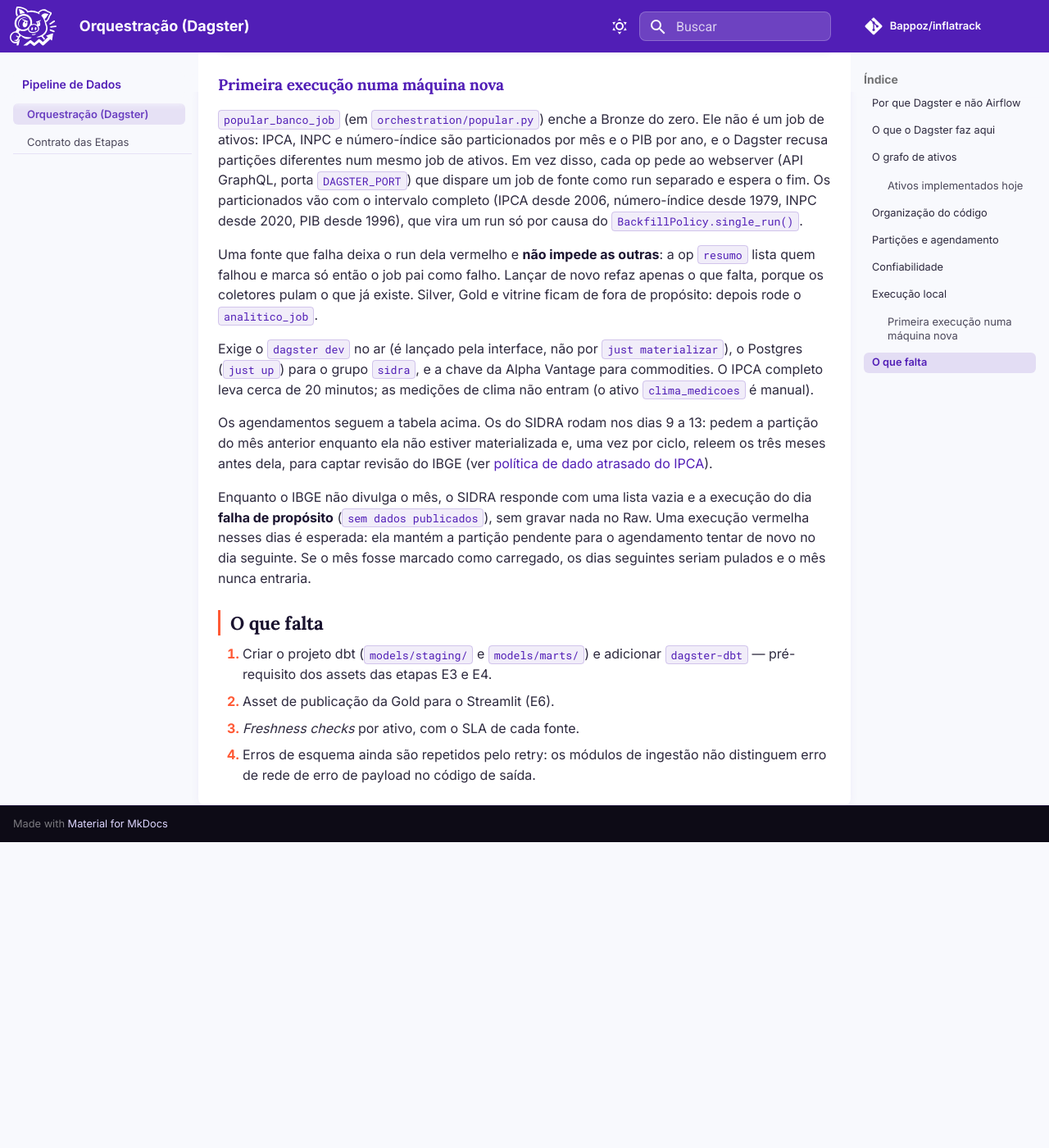
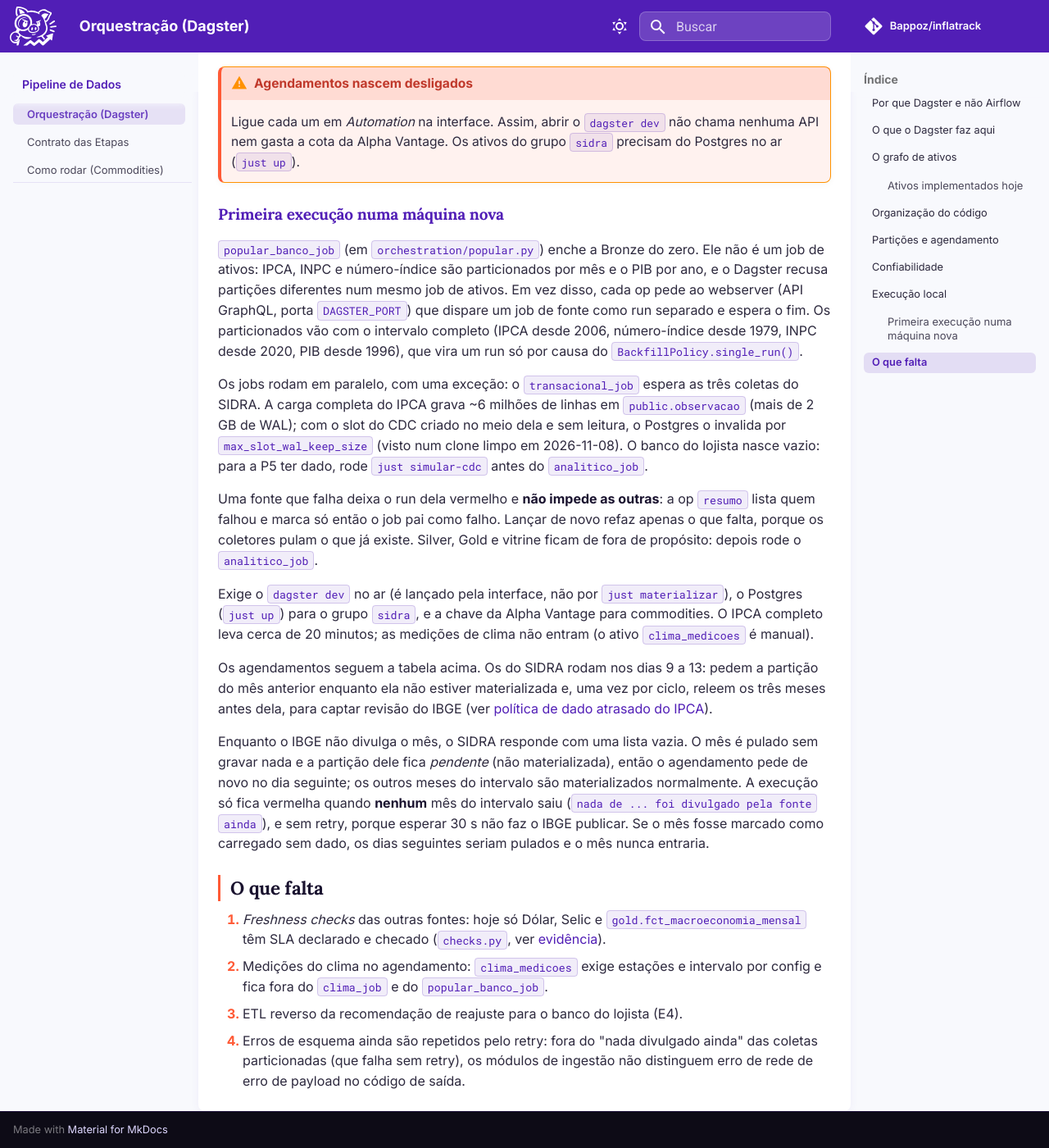
Before and after one commit to Bappoz/inflatrack, an MkDocs documentation site: the page built from docs/pipeline/orquestracao.md, in a window 1280 px wide and 1400 px high, scrolled down 4871 px. Shown: the whole window at 82% size. Built offline with MkDocs 1.6.1 and Material for MkDocs 9.7.7, drawn with Linux system fonts in a browser that asks for light colours; comment, search, counter and statistics services are not loaded; before the commit the page ends 5898 px from its top, so only the background shows below that; some of the changed text lies outside the part shown.

Commit message:
docs: E3 reproduction steps, orchestration doc in sync with backfill and dbt
- README: how to reproduce E3, migrations 0001..0005, broken docs/carga.md link
- orquestracao.md: skip-and-pending SIDRA behavior, PIB load in analitico_job, real gaps
- justfile: just test runs dbt parse first (stale manifest breaks Dagster tests)
- mkdocs: E1 evidence and commodities how-to back in nav, E3 release notes entry

```diff
--- a/docs/pipeline/orquestracao.md
+++ b/docs/pipeline/orquestracao.md
@@ -2,8 +2,8 @@
 
 O **Dagster** é o orquestrador do InflaTrack: é ele que decide *quando* cada pedaço do dado é produzido, *em que ordem* e *o que refazer* quando algo falha. Ele substitui o disparo manual das receitas do `justfile` sem mudar o código de ingestão — as receitas continuam existindo como caminho manual de emergência.
 
-!!! info "Status: em uso nos ingestores"
-    O código está em `orchestration/` e cobre as etapas E1, E2 e E7 (Raw, Bronze e a referência do IPCA no Postgres). Os assets dbt (E3/E4) e o de publicação (E6) entram quando o projeto dbt existir. A divisão de responsabilidades sustenta o [ADR 0002](../adr/0002-duckdb-unico.md) e os [Componentes](../arquitetura/componentes.md#dagster).
+!!! info "Status: em uso de ponta a ponta (E3)"
+    O código está em `orchestration/` e cobre a Bronze de todas as fontes, a Silver e a Gold do dbt (`dbt_assets.py`), a cópia da Gold para o `serie` do Postgres (`serie.py`) e os *asset checks* de frescura (`checks.py`). Falta o ETL reverso da recomendação ao lojista (E4). A divisão de responsabilidades sustenta o [ADR 0002](../adr/0002-duckdb-unico.md) e os [Componentes](../arquitetura/componentes.md#dagster).
 
 ## Por que Dagster e não Airflow
 
@@ -42,7 +42,7 @@
 | `sidra` | `ipca`, `inpc`, `ipca_numero_indice` → `ipca_duckdb` + `ipca_metadados_duckdb` | Delta (+ Postgres) → DuckDB | `bronze.ipca`, `loaders.load_ipca` |
 | `macro` | `dolar_parquet` → `dolar_duckdb`, `selic_parquet` → `selic_duckdb` | Delta → DuckDB | `bronze.dolar`, `bronze.selic`, `loaders.load_dolar`, `loaders.load_selic` |
 | `commodities` | `commodities_parquet` → `commodities_duckdb` | Delta → DuckDB | `bronze.commodities`, `loaders.load_commodities` |
-| `pib` | `pib_parquet` → `pib_duckdb` | Delta → DuckDB | `bronze.pib`, `loaders.load_pib` |
+| `pib` | `pib_parquet` → `pib_duckdb` (a carga roda no `analitico_job`, como a do IPCA) | Delta → DuckDB | `bronze.pib`, `loaders.load_pib` |
 | `pib_internacional` | `pib_china_parquet`, `pib_usa_parquet`, `pib_russia_parquet` → `pib_internacional_duckdb` | Delta → DuckDB | `bronze.pib_internacional`, `loaders.load_pib_internacional` |
 | `dieese` | `salario_minimo_parquet` → `salario_minimo_duckdb` | Delta → DuckDB | `ingest_salario_minimo`, `load_salario_minimo` |
 | `clima` | `clima_parquet` → `clima_duckdb` | Delta → DuckDB | `ingest_clima`, `load_clima` |
@@ -73,20 +73,20 @@
 
 A lógica de negócio **não muda de lugar**: cada asset chama o mesmo `main(argv)` que a receita do `justfile` chama e transforma código de saída ≠ 0 em falha. A exceção são as coletas particionadas (IPCA, INPC, número-índice e PIB): elas chamam a função de coleta que o `main` usa, porque precisam saber quais períodos vieram. Período ainda não divulgado (o mês corrente, o ano sem trimestre) é pulado e a partição dele fica *pendente*, não materializada; um backfill até o mês corrente traz o resto sem falhar. Se nada do intervalo saiu, o passo falha sem retry. O Dagster fica com a orquestração, e nada mais — o mesmo princípio que mantém o cliente de origem ignorante sobre disco e banco.
 
-Só o IPCA/INPC é particionado. As demais fontes já baixam a janela inteira e fazem *upsert*; particioná-las por dia multiplicaria chamadas de API sem ganho, porque o reprocesso já é idempotente.
+Só o IPCA/INPC (por mês) e o PIB (por ano) são particionados. As demais fontes já baixam a janela inteira e fazem *upsert*; particioná-las por dia multiplicaria chamadas de API sem ganho, porque o reprocesso já é idempotente.
 
 ## Partições e agendamento
 
 | Grupo de ativos | Partição | Agendamento previsto | Origem da cadência |
 |---|---|---|---|
 | IPCA/INPC (SIDRA) | Mensal | Dias 9 a 13, 1×/dia até materializar | Divulgação do IBGE |
-| PIB e setores (SIDRA 1846) | Trimestral | Diário no mês de divulgação | Contas nacionais trimestrais |
+| PIB e setores (SIDRA 1846) | Anual (relê o ano corrente e o anterior) | Diário nos meses de divulgação (mar, jun, set, dez) | Contas nacionais trimestrais |
 | Dólar e Selic (BCB) | Diária | Dias úteis, após o fechamento | Publicação do BCB |
 | Commodities (Alpha Vantage) | Diária | 1×/dia, respeitando a cota de 25 req./dia | Cota da API |
-| Clima (INMET) | Diária | 1×/dia | Estações automáticas |
+| Clima (INMET) | — | Catálogo 1×/dia; medições só manuais (`clima_medicoes`) | Estações automáticas |
 | Salário mínimo (DIEESE) | Mensal | 1×/mês | Publicação do DIEESE |
-| PIB da China (Banco Mundial) | Anual | 1×/mês (detecta revisão) | Revisões fora de calendário |
-| Silver e Gold (dbt) | Herdada da fonte | Disparado pelo *upstream* | Dependência do grafo |
+| PIB internacional (Banco Mundial) | — | 1×/mês, dia 1 (detecta revisão) | Revisões fora de calendário |
+| Silver, Gold e vitrine (`analitico_job`) | — | 1×/dia às 20h30, depois das fontes | Dependência do grafo |
 
 Fontes com calendário irregular (o IBGE às vezes antecipa, o DIEESE não tem dia fixo) usam agendamento **tolerante**: roda todo dia da janela e o asset só materializa quando o dado novo aparece — mais barato que acertar a data exata.
 
@@ -113,17 +113,19 @@
 
 `popular_banco_job` (em `orchestration/popular.py`) enche a Bronze do zero. Ele não é um job de ativos: IPCA, INPC e número-índice são particionados por mês e o PIB por ano, e o Dagster recusa partições diferentes num mesmo job de ativos. Em vez disso, cada op pede ao webserver (API GraphQL, porta `DAGSTER_PORT`) que dispare um job de fonte como run separado e espera o fim. Os particionados vão com o intervalo completo (IPCA desde 2006, número-índice desde 1979, INPC desde 2020, PIB desde 1996), que vira um run só por causa do `BackfillPolicy.single_run()`.
 
+Os jobs rodam em paralelo, com uma exceção: o `transacional_job` espera as três coletas do SIDRA. A carga completa do IPCA grava ~6 milhões de linhas em `public.observacao` (mais de 2 GB de WAL); com o slot do CDC criado no meio dela e sem leitura, o Postgres o invalida por `max_slot_wal_keep_size` (visto num clone limpo em 2026-11-08). O banco do lojista nasce vazio: para a P5 ter dado, rode `just simular-cdc` antes do `analitico_job`.
+
 Uma fonte que falha deixa o run dela vermelho e **não impede as outras**: a op `resumo` lista quem falhou e marca só então o job pai como falho. Lançar de novo refaz apenas o que falta, porque os coletores pulam o que já existe. Silver, Gold e vitrine ficam de fora de propósito: depois rode o `analitico_job`.
 
 Exige o `dagster dev` no ar (é lançado pela interface, não por `just materializar`), o Postgres (`just up`) para o grupo `sidra`, e a chave da Alpha Vantage para commodities. O IPCA completo leva cerca de 20 minutos; as medições de clima não entram (o ativo `clima_medicoes` é manual).
 
 Os agendamentos seguem a tabela acima. Os do SIDRA rodam nos dias 9 a 13: pedem a partição do mês anterior enquanto ela não estiver materializada e, uma vez por ciclo, releem os três meses antes dela, para captar revisão do IBGE (ver [política de dado atrasado do IPCA](../evidencias/e2/ipca.md#politica-de-dado-atrasado)).
 
-Enquanto o IBGE não divulga o mês, o SIDRA responde com uma lista vazia e a execução do dia **falha de propósito** (`sem dados publicados`), sem gravar nada no Raw. Uma execução vermelha nesses dias é esperada: ela mantém a partição pendente para o agendamento tentar de novo no dia seguinte. Se o mês fosse marcado como carregado, os dias seguintes seriam pulados e o mês nunca entraria.
+Enquanto o IBGE não divulga o mês, o SIDRA responde com uma lista vazia. O mês é pulado sem gravar nada e a partição dele fica *pendente* (não materializada), então o agendamento pede de novo no dia seguinte; os outros meses do intervalo são materializados normalmente. A execução só fica vermelha quando **nenhum** mês do intervalo saiu (`nada de ... foi divulgado pela fonte ainda`), e sem retry, porque esperar 30 s não faz o IBGE publicar. Se o mês fosse marcado como carregado sem dado, os dias seguintes seriam pulados e o mês nunca entraria.
 
 ## O que falta
 
-1. Criar o projeto dbt (`models/staging/` e `models/marts/`) e adicionar `dagster-dbt` — pré-requisito dos assets das etapas E3 e E4.
-2. Asset de publicação da Gold para o Streamlit (E6).
-3. *Freshness checks* por ativo, com o SLA de cada fonte.
-4. Erros de esquema ainda são repetidos pelo retry: os módulos de ingestão não distinguem erro de rede de erro de payload no código de saída.
+1. *Freshness checks* das outras fontes: hoje só Dólar, Selic e `gold.fct_macroeconomia_mensal` têm SLA declarado e checado (`checks.py`, ver [evidência](../evidencias/e3/sla_e_freshness.md)).
+2. Medições do clima no agendamento: `clima_medicoes` exige estações e intervalo por config e fica fora do `clima_job` e do `popular_banco_job`.
+3. ETL reverso da recomendação de reajuste para o banco do lojista (E4).
+4. Erros de esquema ainda são repetidos pelo retry: fora do "nada divulgado ainda" das coletas particionadas (que falha sem retry), os módulos de ingestão não distinguem erro de rede de erro de payload no código de saída.
--- a/mkdocs.yml
+++ b/mkdocs.yml
@@ -86,6 +86,7 @@
   - Pipeline de Dados:
     - Orquestração (Dagster): pipeline/orquestracao.md
     - Contrato das Etapas: pipeline/contratoEtapas.md
+    - Como rodar (Commodities): como_rodar/cr_commodities.md
   - Dicionário de Dados:
     - Visão Geral: dicionario/dicionario.md
     - IPCA/INPC (SIDRA): dicionario/sidra.md
@@ -99,6 +100,8 @@
     - Salário Mínimo (DIEESE): dicionario/salario_minimo.md
     - Dados do Clima (INMET): dicionario/clima.md
   - Evidências:
+    - E1 — IPCA/INPC (SIDRA): evidencias/evidencias.md
+    - E1 — Macroeconomia: evidencias/evidencias_macro.md
     - E2 — Situação por fonte: evidencias/e2/index.md
     - E2 — IPCA/INPC (SIDRA): evidencias/e2/ipca.md
     - E2 — Commodities: evidencias/e2/commodities.md
@@ -113,6 +116,7 @@
     - E3 — IPCA, lojista e Gold: evidencias/e3/ipca_lojista.md
     - E3 — Consulta na vitrine (EXPLAIN): evidencias/e3/explain_serie.md
     - E3 — SLA e frescura (câmbio x juros): evidencias/e3/sla_e_freshness.md
+    - E3 — Release Notes: evidencias/e3/release_notes.md
     - Diário de bordo (Lucas): diario/lucas.md
     - Diário de bordo (Artur): diario/artur.md
     - Uso de IA: evidencias/uso_ia.md
```
Also changed, not shown: README.md (+33 -4 lines), 1 other file.
